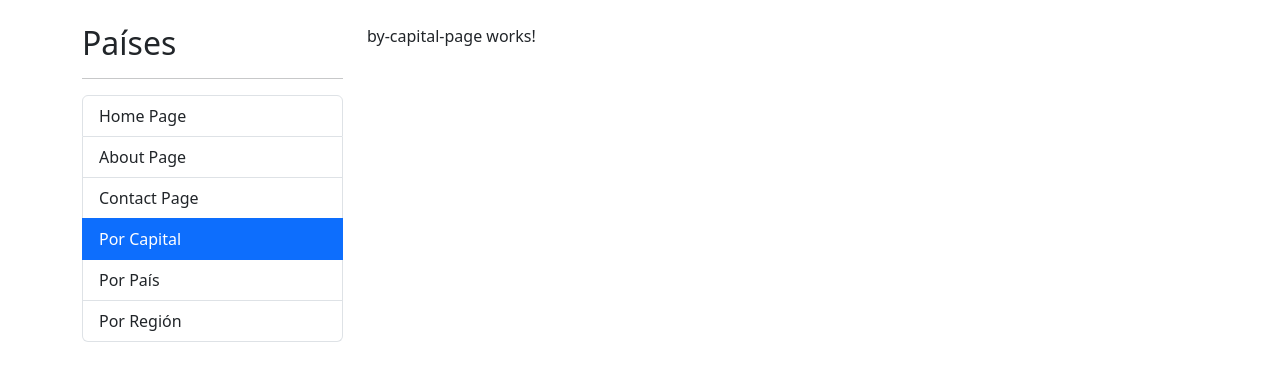
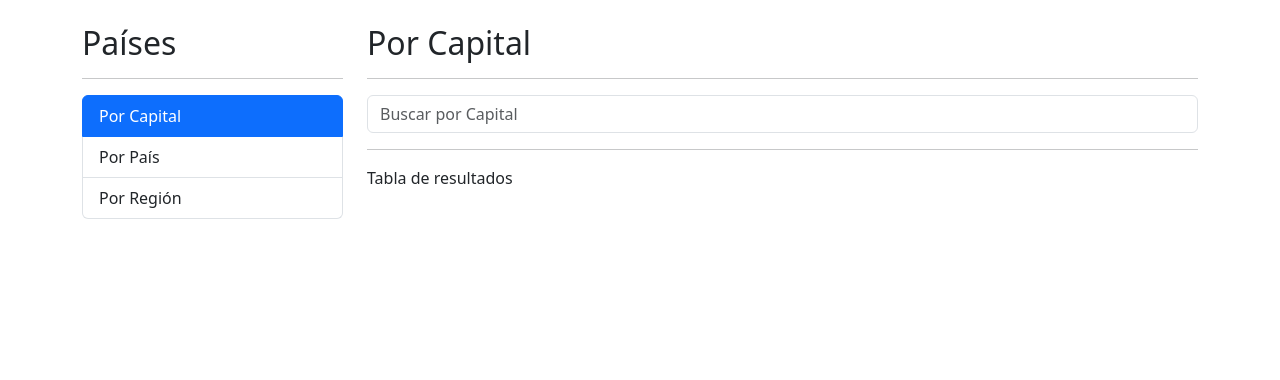
Before and after one commit to gibranjulyano11/Countries-Cities, an Angular app: page /countries/by-capital in a window 1280 px wide. Shown: the top 380 px of the page. Built offline with nearby package versions, Linux system fonts and the light colour scheme.

Commit message:
add search-box component

```diff
--- a/src/app/countries/countries.module.ts
+++ b/src/app/countries/countries.module.ts
@@ -5,6 +5,7 @@
 import { ByRegionPageComponent } from './pages/by-region-page/by-region-page.component';
 import { CountryPageComponent } from './pages/country-page/country-page.component';
 import { CountriesRoutingModule } from './countries.routing.module';
+import { SharedModule } from '../shared/shared.module';
 
 @NgModule({
   declarations: [
@@ -13,6 +14,6 @@
     ByRegionPageComponent,
     CountryPageComponent,
   ],
-  imports: [CommonModule, CountriesRoutingModule],
+  imports: [CommonModule, CountriesRoutingModule, SharedModule],
 })
 export class CountriesModule {}
--- a/src/app/countries/countries.routing.module.ts
+++ b/src/app/countries/countries.routing.module.ts
@@ -22,6 +22,10 @@
     path: 'by/:id',
     component: CountryPageComponent,
   },
+  {
+    path: '**',
+    redirectTo: 'by-capital',
+  },
 ];
 
 @NgModule({
--- a/src/app/countries/pages/by-capital-page/by-capital-page.component.html
+++ b/src/app/countries/pages/by-capital-page/by-capital-page.component.html
@@ -1 +1,15 @@
-<p>by-capital-page works!</p>
+<h2>Por Capital</h2>
+<hr />
+
+<div class="row">
+  <div class="col">
+    <shared-search-box></shared-search-box>
+  </div>
+</div>
+
+<div class="row">
+  <div class="col">
+    <hr />
+    Tabla de resultados
+  </div>
+</div>
--- /dev/null
+++ b/src/app/shared/components/search-box/search-box.component.html
@@ -0,0 +1 @@
+<input type="text" placeholder="Buscar por Capital" class="form-control" />
--- /dev/null
+++ b/src/app/shared/components/search-box/search-box.component.ts
@@ -0,0 +1,11 @@
+import { Component, Input, OnInit } from '@angular/core';
+
+@Component({
+  selector: 'shared-search-box',
+  templateUrl: './search-box.component.html',
+  styles: [],
+})
+export class SearchBoxComponent {
+  @Input()
+  placeholder: string = '';
+}
--- a/src/app/shared/components/sidebar/sidebar.component.html
+++ b/src/app/shared/components/sidebar/sidebar.component.html
@@ -2,7 +2,7 @@
 <hr />
 
 <ul class="list-group">
-  <li
+  <!-- <li
     routerLink=""
     class="list-group-item"
     routerLinkActive="active"
@@ -17,7 +17,7 @@
 
   <li routerLink="contact" class="list-group-item" routerLinkActive="active">
     Contact Page
-  </li>
+  </li> -->
 
   <li
     routerLink="countries/by-capital"
```
Also changed, not shown: src/app.routing.module.ts (+5 -5 lines), src/app/shared/shared.module.ts (+8 -1 lines).
